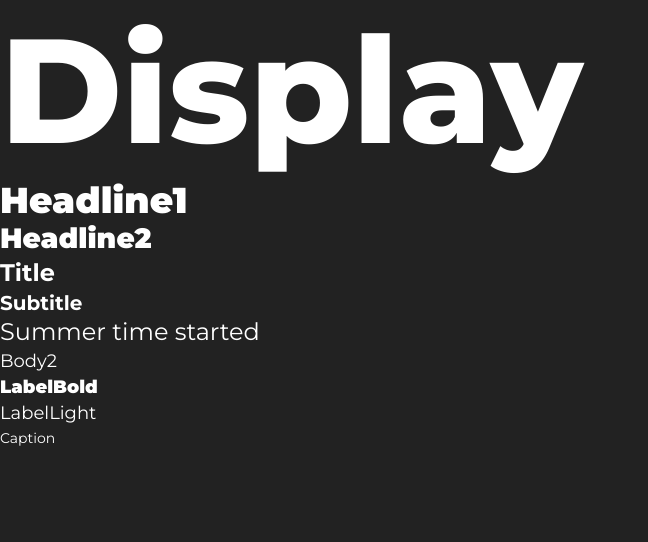
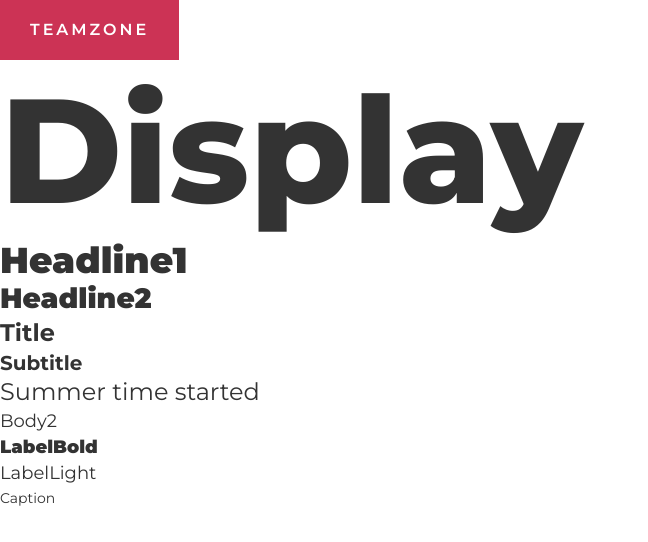
Before and after one commit to usmansbk/teamzone-app, a React (Create React App) app: page / in a window 1280 px wide. Shown: the top 542 px of the page, without its empty margins (0-648 px from the left). Built offline with nearby package versions, Linux system fonts and the light colour scheme.

Commit message:
add logo

```diff
--- a/src/App.tsx
+++ b/src/App.tsx
@@ -1,10 +1,11 @@
 import { ThemeProvider } from "styled-components";
-import theme from "./config/theme";
+import { lightTheme, darkTheme } from "./config/theme";
 import Pages from "./pages";
 
 function App() {
+  const mode: string = "light";
   return (
-    <ThemeProvider theme={theme}>
+    <ThemeProvider theme={mode === "light" ? lightTheme : darkTheme}>
       <Pages />
     </ThemeProvider>
   );
--- /dev/null
+++ b/src/components/Logo.tsx
@@ -0,0 +1,18 @@
+import styled from "styled-components";
+
+const StyledLogo = styled.div`
+  text-transform: uppercase;
+  font-weight: 600;
+  font-size: 16px;
+  line-height: 20px;
+  letter-spacing: 3px;
+  padding: 20px 30px;
+  background-color: ${(props) => props.theme.colors.primary};
+  transition: background 0.2s ease;
+  width: fit-content;
+  color: #fff;
+`;
+
+export default function Logo() {
+  return <StyledLogo>Teamzone</StyledLogo>;
+}
--- a/src/config/theme.ts
+++ b/src/config/theme.ts
@@ -1,6 +1,6 @@
 import { DefaultTheme } from "styled-components";
 
-const lightTheme: DefaultTheme = {
+export const lightTheme: DefaultTheme = {
   colors: {
     primary: "#c35",
     text: "#333",
@@ -9,7 +9,7 @@ const lightTheme: DefaultTheme = {
   },
 };
 
-const darkTheme: DefaultTheme = {
+export const darkTheme: DefaultTheme = {
   colors: {
     primary: "#c35",
     text: "#fff",
@@ -17,7 +17,3 @@ const darkTheme: DefaultTheme = {
     background: "#222",
   },
 };
-
-const mode: string = "dark";
-
-export default mode === "dark" ? darkTheme : lightTheme;
--- a/src/pages/index.tsx
+++ b/src/pages/index.tsx
@@ -1,3 +1,4 @@
+import Logo from "../components/Logo";
 import Container from "../components/Container";
 import {
   Body1,
@@ -14,6 +15,7 @@ import {
 export default function Pages() {
   return (
     <Container>
+      <Logo />
       <Display>Display</Display>
       <Headline1>Headline1</Headline1>
       <Headline2>Headline2</Headline2>
```
